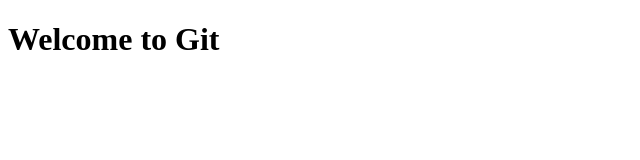
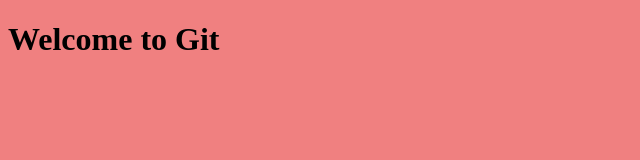
Before and after one commit to LakshmiNarasimhan273/b28-demo, a plain HTML site: page index.html in a window 1280 px wide. Shown: the whole page, without its empty margins (0-640 px from the left). Drawn offline with Linux system fonts and the light colour scheme.

Commit message:
Meta tag added and css file linked in this html file

```diff
--- a/index.html
+++ b/index.html
@@ -3,7 +3,9 @@
 <head>
     <meta charset="UTF-8">
     <meta name="viewport" content="width=device-width, initial-scale=1.0">
+    <meta name="description" content="git local commands">
     <title>Document</title>
+    <link rel="stylesheet" href="style.css">
 </head>
 <body>
     <h1>Welcome to Git</h1>
```
